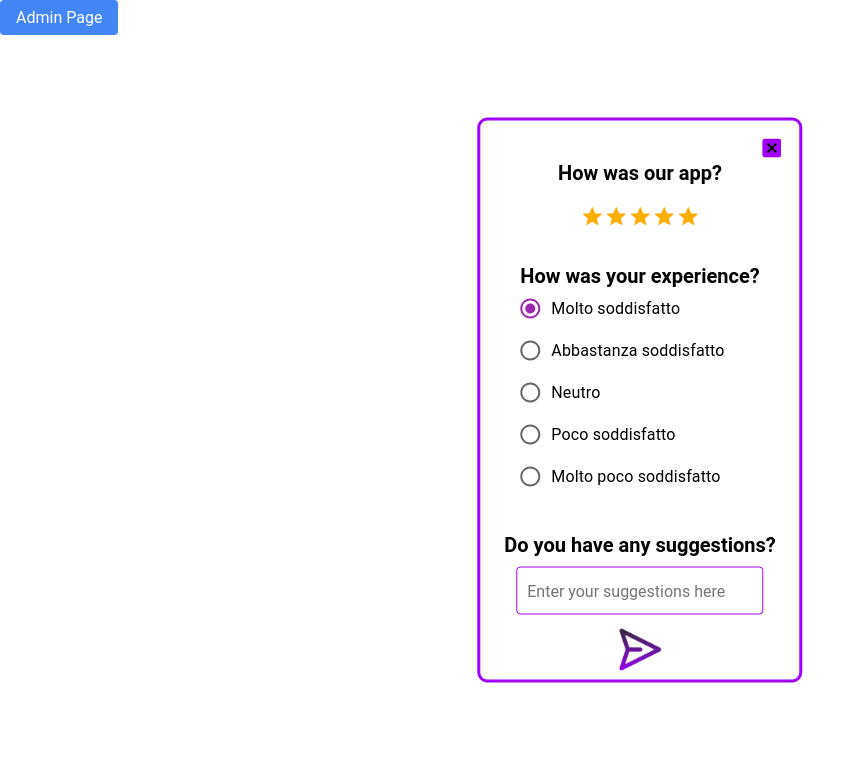
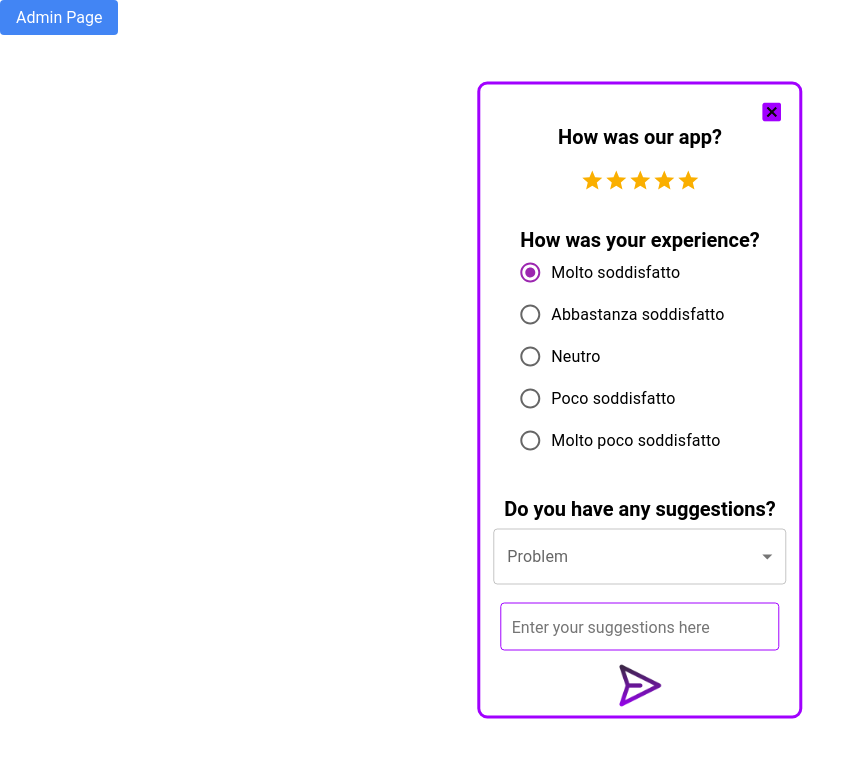
Before and after one commit to massi-fa/PWD-app-configurated, a React (Create React App) app: page /fast in a window 1280 px wide. Both pictures are taken after a click on the button 1191 px from the left and 735 px from the top of the page. Shown: the top 758 px of the page, without its empty margins (0-866 px from the left). Built offline with nearby package versions, Linux system fonts and the light colour scheme.

Commit message:
add drop menu

```diff
--- a/src/components/FAST/Questions.jsx
+++ b/src/components/FAST/Questions.jsx
@@ -12,6 +12,11 @@ import Radio from '@mui/material/Radio';
 import RadioGroup from '@mui/material/RadioGroup';
 import FormControlLabel from '@mui/material/FormControlLabel';
 import FormControl from '@mui/material/FormControl';
+
+import InputLabel from '@mui/material/InputLabel';
+import MenuItem from '@mui/material/MenuItem';
+import Select from '@mui/material/Select';
+
 import valutations from './exterience.json';
 
 import iconClose from '../../res/iconClose.png';
@@ -57,7 +62,7 @@ const ContainerSugg = styled.div`
 const Input = styled.input`
   padding: 10px;
   border: 1px solid #A100FF;
-  width: 80%;
+  width: 90%;
   height: 3rem;
   border-radius: 4px;
   font-size: 16px;
@@ -96,10 +101,21 @@ const SendImg = styled.img`
   margin: auto;
 `;
 
+const problems = [
+  'Bug',
+  'Crash',
+  'Performance',
+  'Other',
+];
+
 const Questions = ({ click }) => {
   const [valueR, setValueR] = useState(5);
   const [value, setValue] = useState(5);
   const [inputValue, setInputValue] = useState('');
+  const [topic, setTopic] = useState('');
+  const handleChangeProb = (event) => {
+    setTopic(event.target.value);
+  };
   const handleChangeInput = (event) => {
     setInputValue(event.target.value);
   };
@@ -118,6 +134,7 @@ const Questions = ({ click }) => {
     const data = {
       rating: valueR,
       selection: Number(value),
+      problem: topic,
       text: inputValue,
       time: timestamp,
     };
@@ -176,6 +193,26 @@ const Questions = ({ click }) => {
       </ContainerRadio>
       <ContainerSugg>
         <H1>Do you have any suggestions?</H1>
+        <FormControl sx={{ m: 1, minWidth: 60 }}>
+          <InputLabel id="demo-simple-select-autowidth-label">Problem</InputLabel>
+          <Select
+            labelId="demo-simple-select-autowidth-label"
+            id="demo-simple-select-autowidth"
+            value={topic}
+            onChange={handleChangeProb}
+            autoWidth
+            label="Problem"
+          >
+            <MenuItem value="">
+              <em>None</em>
+            </MenuItem>
+            {
+              problems.map((problem) => (
+                <MenuItem value={problem} key={problem}>{problem}</MenuItem>
+              ))
+            }
+          </Select>
+        </FormControl>
         <Input
           type="text"
           value={inputValue}
```
